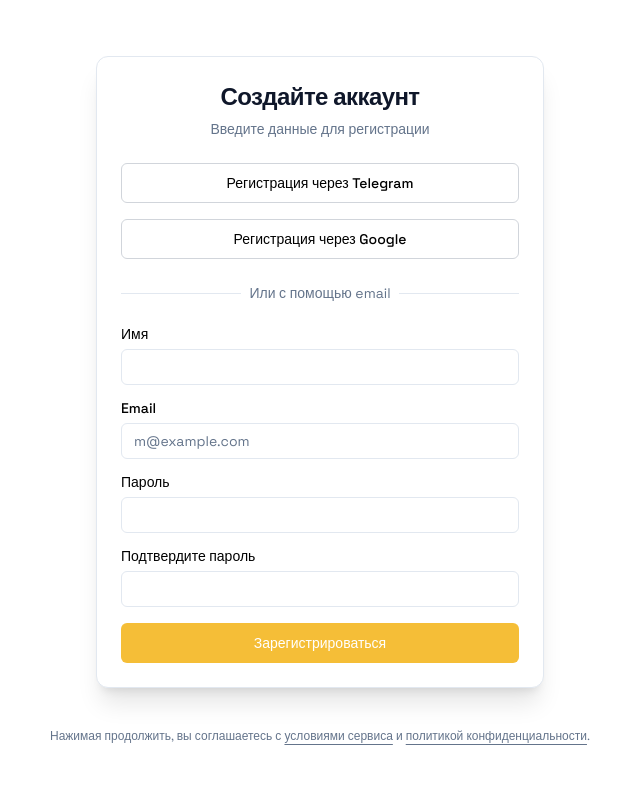
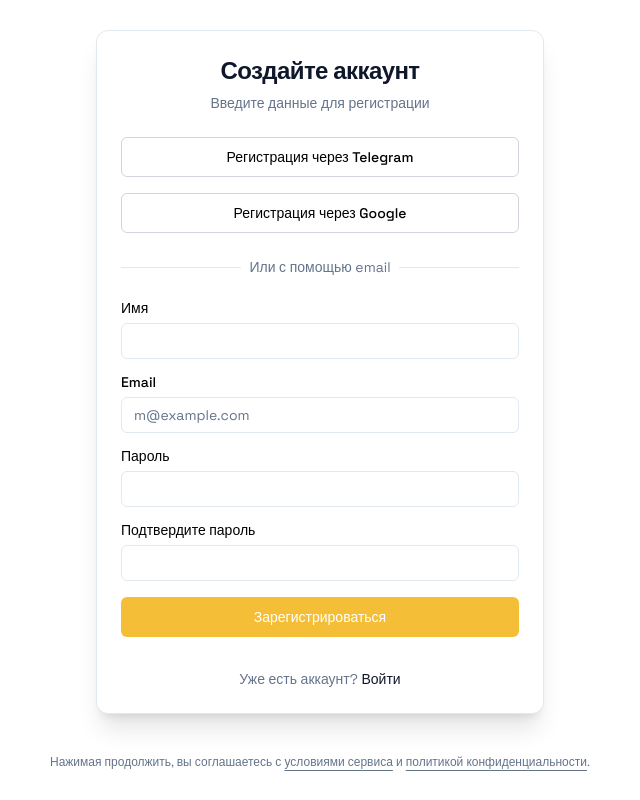
Before and after one commit to BeezyWeezy/everloop-pwa, a Next.js app: page /signup in a window 1280 px wide. Shown: the whole page, without its empty margins (320-960 px from the left). Built offline with nearby package versions, Linux system fonts and the light colour scheme; no server answers.

Commit message:
fix auth form

```diff
--- a/src/components/auth/AuthForm.tsx
+++ b/src/components/auth/AuthForm.tsx
@@ -1,3 +1,4 @@
+import Link from 'next/link';
 import { useState, useEffect } from 'react'
 import { useRouter } from 'next/router'
 import { supabase } from '@/lib/supabaseClient'
@@ -159,6 +160,23 @@ export function AuthForm({ className, mode, ...props }: AuthFormProps) {
                             >
                                 {loading ? 'Загрузка...' : isRegister ? 'Зарегистрироваться' : 'Войти'}
                             </Button>
+                            <div className="mt-4 text-center text-sm text-muted-foreground">
+                                {isRegister ? (
+                                    <p>
+                                        Уже есть аккаунт?{' '}
+                                        <Link href="/signin" className="text-primary hover:underline font-medium">
+                                            Войти
+                                        </Link>
+                                    </p>
+                                ) : (
+                                    <p>
+                                        Нет аккаунта?{' '}
+                                        <Link href="/signup" className="text-primary hover:underline font-medium">
+                                            Зарегистрироваться
+                                        </Link>
+                                    </p>
+                                )}
+                            </div>
                         </div>
                     </form>
                 </CardContent>
```
